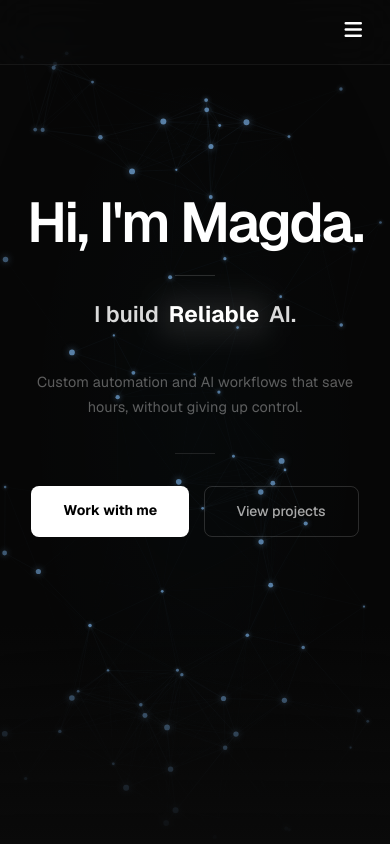
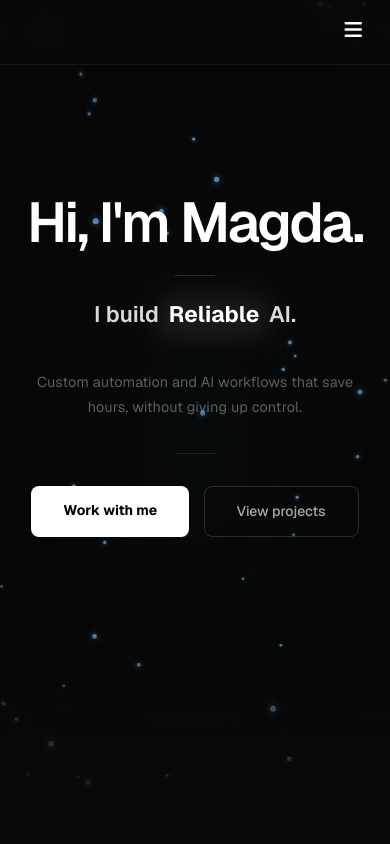
Before and after one commit to magdaszymanowska/my-website, a React (Vite) app: page / in a window 390 px wide. Shown: the top 844 px of the page. Built offline with nearby package versions, Linux system fonts and the light colour scheme.

Commit message:
less stars

```diff
--- a/src/App.jsx
+++ b/src/App.jsx
@@ -31,7 +31,7 @@ function App() {
 
 
             <ConstellationBackground
-            count={80}
+            count={window.innerWidth < 768 ? 40 : 80}
             connectionDistance={150}
             nodeColor="rgba(136, 196, 255, 1)"
             lineColor="rgba(136, 196, 255, 0.15)"
```
